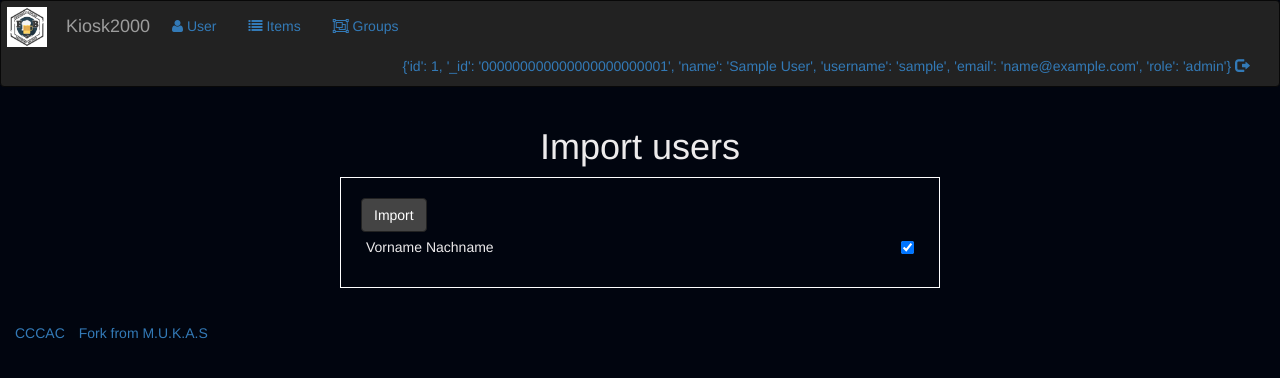
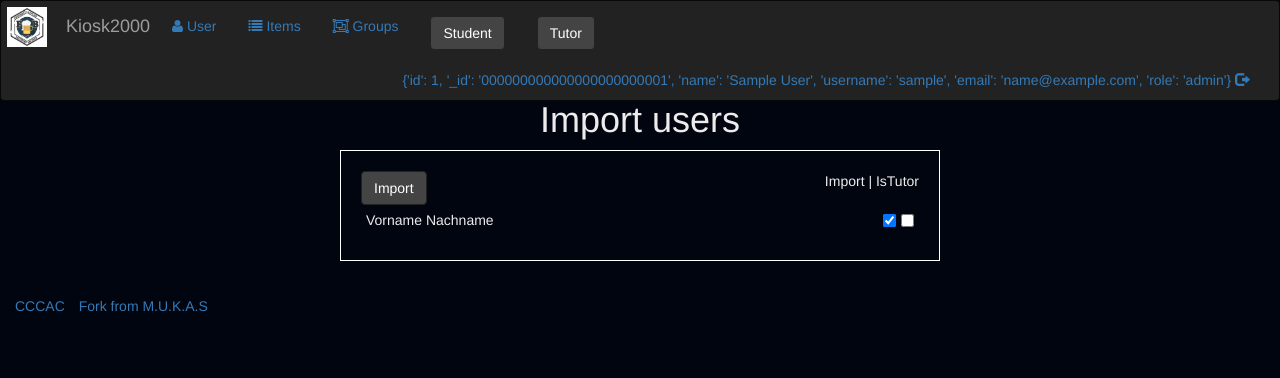
Before and after one commit to FHA-FB5/Kassensystem, a Flask app: page /settings in a window 1280 px wide. Shown: the top 378 px of the page. Run offline with Flask 2, Linux system fonts and the light colour scheme; the visitor is signed in with stand-in values (Sample User, id 1); parts of the project's set-up code (start-up, migrations or seed data) failed here and were passed over; some libraries are stand-ins or nearby versions.

Commit message:
tutor attribute added

```diff
--- a/server.py
+++ b/server.py
@@ -278,7 +278,8 @@ def log_action(userid, old, new, method, parameter, reason=None):
 @register_navbar('User', icon='user', iconlib='fa', visible=True)
 @app.route("/")
 def index():
-    return render_template('index.html', allusers=query('SELECT * FROM user WHERE deleted=0'))
+    query_str = 'SELECT * FROM user WHERE deleted=0 ';
+    return render_template('index.html', allusers=query(query_str), students=query(query_str + 'AND is_major=0'), majors=query(query_str + 'AND is_major=1'))
 
 @register_navbar('Items', icon='list', iconlib='fa', visible=True)
 @app.route("/items")
@@ -365,9 +366,9 @@ def editgroup(groupid):
 @app.route("/listing")
 @admin_required
 def listing():
-    users=query('SELECT * FROM user')
+    useritems=query('SELECT user.name as uname, item.name as iname, item.price, COUNT(item.id) as cnt FROM user JOIN log ON user.id = log.user_id JOIN item ON item.id = log.parameter GROUP BY uname, iname')
     bought=query('SELECT item.name as itemname, bought.count as count, item.price as itemprice FROM bought JOIN item ON item.id = bought.item_id')
-    return render_template('listing.html', itemsbought=bought)
+    return render_template('listing.html', itemsbought=bought, users=useritems)
 
 @app.route("/u/<name>")
 @app.route("/u/<int:id>")
@@ -436,8 +437,9 @@ def settings(**kwargs):
             if v.isnumeric() and request.form.get(v):
                 stud = students[int(v)]
                 newId = api.import_image(stud['image_path'])
+                is_major = True if request.form.get(v + "-is_major") else False
                 query("INSERT OR REPLACE INTO user (name, picture_id," +
-                      "allow_logging) VALUES (?, ?, ?)",
-                      stud['name'], newId, True)
+                      "allow_logging, is_major) VALUES (?, ?, ?, ?)",
+                      stud['name'], newId, True, is_major)
         return redirect("/")
     return render_template('settings.html', tstudents=students, **kwargs)
--- a/static/style.css
+++ b/static/style.css
@@ -2,6 +2,7 @@ body {
     background-color: #01050f;
     color: #edebec;
     font-family: Helvetica, sans-serif;
+    padding-top: 80px;
 }
 
 
--- a/templates/base.html
+++ b/templates/base.html
@@ -25,7 +25,7 @@
     </head>
     <body>
     {% block navbar %}
-        <nav class="hidden-print navbar navbar-default Add .navbar-fixed-top navbar-inverse">
+        <nav class="hidden-print navbar navbar-default Add .navbar-fixed-top navbar-inverse" style="position: fixed; top: 0; width: 100%; z-index: 999;">
             <div class="container-fluid">
                 <div class="navbar-header">
                     <button type="button" class="navbar-toggle" data-toggle="collapse"
@@ -57,7 +57,21 @@
                                     {% endif %}
                                 </a>
                             </li>
-                        {% endfor %}
+                            {% endfor %}
+                          <li>
+                                <a href="#anker_students">
+                                    <button class="btn btn-default">
+                                        Student
+                                    </button>
+                                </a>
+                          </li>
+                          <li>
+                                <a href="#anker_majors">
+                                    <button class="btn btn-default">
+                                        Tutor
+                                    </button>
+                                </a>
+                          </li>
 
                         <li class="navbar-right">
                             {% if not isadmin() %}
--- a/templates/settings.html
+++ b/templates/settings.html
@@ -8,11 +8,15 @@
     <h1 style="text-align: center;">Import users</h1>
     <div id="outwrapper">
       <form method="post" action="">
-        <input type="submit" class ="btn" value="Import">
+          <input type="submit" class ="btn" value="Import">
+          <div style="float: right;">
+              Import | IsTutor
+          </div>
         {% for student in tstudents %}
         <div id="namewrapper">
             {{ student.name }}
-            <input class="check" name="{{ student.id }}"
+            <input class="check" name="{{ student.id }}-is_major" type="checkbox">
+            <input class="check" name="{{ student.id }}" style="margin: 4px 5px 5px auto"
                    type="checkbox" checked="">
         </div>
         {% endfor %}
```
Also changed, not shown: templates/index.html (+17 -1 lines), templates/listing.html (+7 -0 lines), 1 other file.
